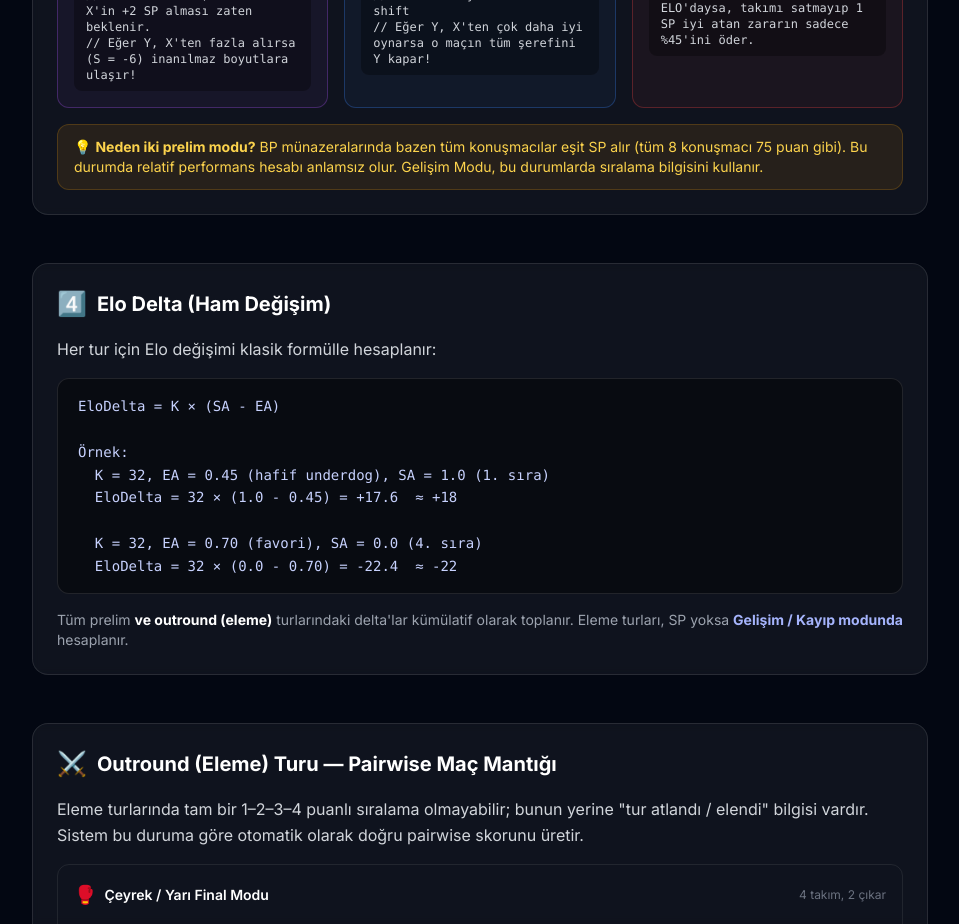
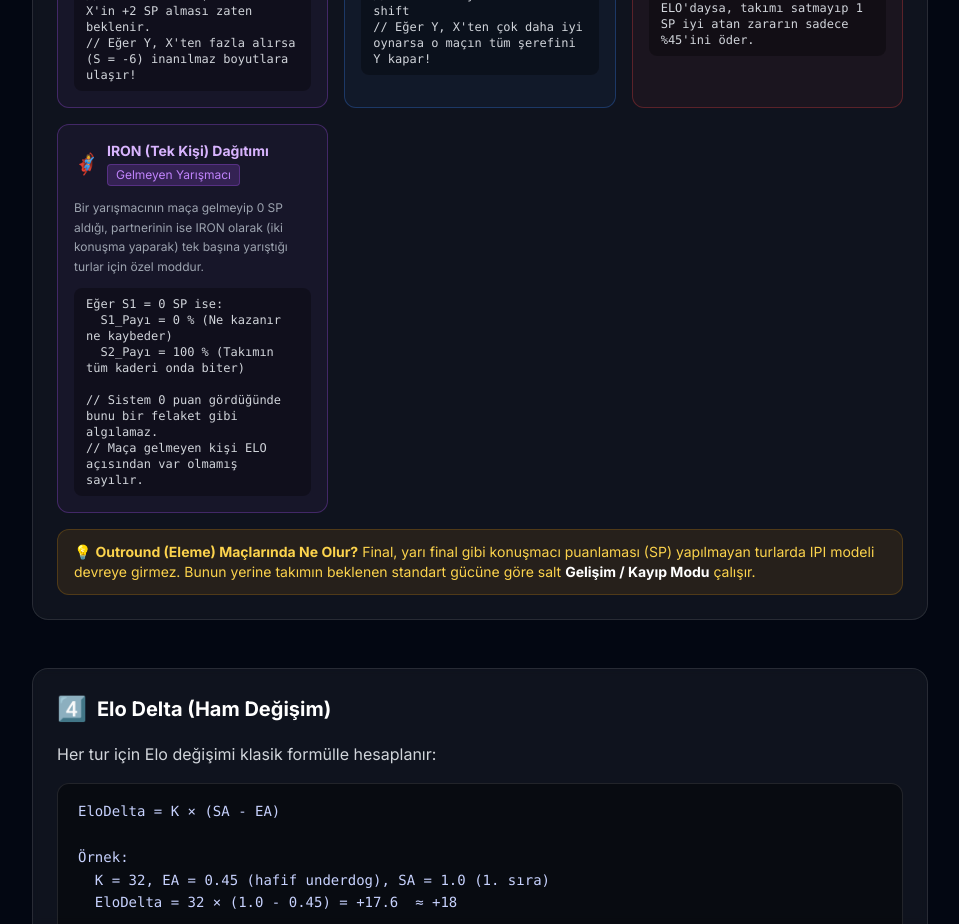
Before and after one commit to kuzeykalyoncu/munazara-rank, a Next.js app: page /mechanics in a window 1280 px wide. Shown: the part 1880-2804 px from the top of the page, without its empty margins (160-1119 px from the left). Built offline with nearby package versions, Linux system fonts and the light colour scheme.

Commit message:
feat: Add 'iron' distribution mode for absent speakers (0 SP) preventing anomalous Elo deductions and granting full delta to active partner

```diff
--- a/src/app/api/admin/process/route.ts
+++ b/src/app/api/admin/process/route.ts
@@ -317,7 +317,17 @@ export async function POST(req: NextRequest) {
           let mult1 = 0.5, mult2 = 0.5;
           let distributionMode = "gelisim";
 
-          if (isOutroundFlag || (sp1 === 0 && sp2 === 0)) {
+          if (!isOutroundFlag && sp1 === 0 && sp2 > 0) {
+            // S1 gelmedi, S2 tek başına yarıştı (Iron)
+            mult1 = 0.0;
+            mult2 = 1.0;
+            distributionMode = "iron";
+          } else if (!isOutroundFlag && sp2 === 0 && sp1 > 0) {
+            // S2 gelmedi, S1 tek başına yarıştı (Iron)
+            mult1 = 1.0;
+            mult2 = 0.0;
+            distributionMode = "iron";
+          } else if (isOutroundFlag || (sp1 === 0 && sp2 === 0)) {
             // Outround turlarında veya SP girilmemiş turlarda standart ELO ağırlıklı dağıtım
             if (rawDelta > 0) {
               mult1 = sumElo > 0 ? (s2.elo / sumElo) : 0.5;
--- a/src/app/mechanics/page.tsx
+++ b/src/app/mechanics/page.tsx
@@ -123,12 +123,24 @@ shift = S * 0.05
 // Kayıp Payı: baseMult - shift
 // Eğer X ve Y eşit ELO'daysa, takımı satmayıp 1 SP iyi atan zararın sadece %45'ini öder.`}
           />
+          <ModeCard
+            color="purple"
+            emoji="🦸‍♂️"
+            title="IRON (Tek Kişi) Dağıtımı"
+            subtitle="Gelmeyen Yarışmacı"
+            description="Bir yarışmacının maça gelmeyip 0 SP aldığı, partnerinin ise IRON olarak (iki konuşma yaparak) tek başına yarıştığı turlar için özel moddur."
+            formula={`Eğer S1 = 0 SP ise:
+  S1_Payı = 0 % (Ne kazanır ne kaybeder)
+  S2_Payı = 100 % (Takımın tüm kaderi onda biter)
+
+// Sistem 0 puan gördüğünde bunu bir felaket gibi algılamaz.
+// Maça gelmeyen kişi ELO açısından var olmamış sayılır.`}
+          />
         </div>
 
         <div className="bg-amber-500/10 border border-amber-500/20 rounded-xl px-4 py-3 text-amber-300 text-sm mt-2">
-          💡 <strong>Neden iki prelim modu?</strong> BP münazeralarında bazen tüm konuşmacılar eşit SP alır
-          (tüm 8 konuşmacı 75 puan gibi). Bu durumda relatif performans hesabı anlamsız olur.
-          Gelişim Modu, bu durumlarda sıralama bilgisini kullanır.
+          💡 <strong>Outround (Eleme) Maçlarında Ne Olur?</strong> Final, yarı final gibi konuşmacı puanlaması (SP) yapılmayan turlarda IPI modeli devreye girmez.
+          Bunun yerine takımın beklenen standart gücüne göre salt <strong className="text-white">Gelişim / Kayıp Modu</strong> çalışır.
         </div>
       </Section>
 
```
